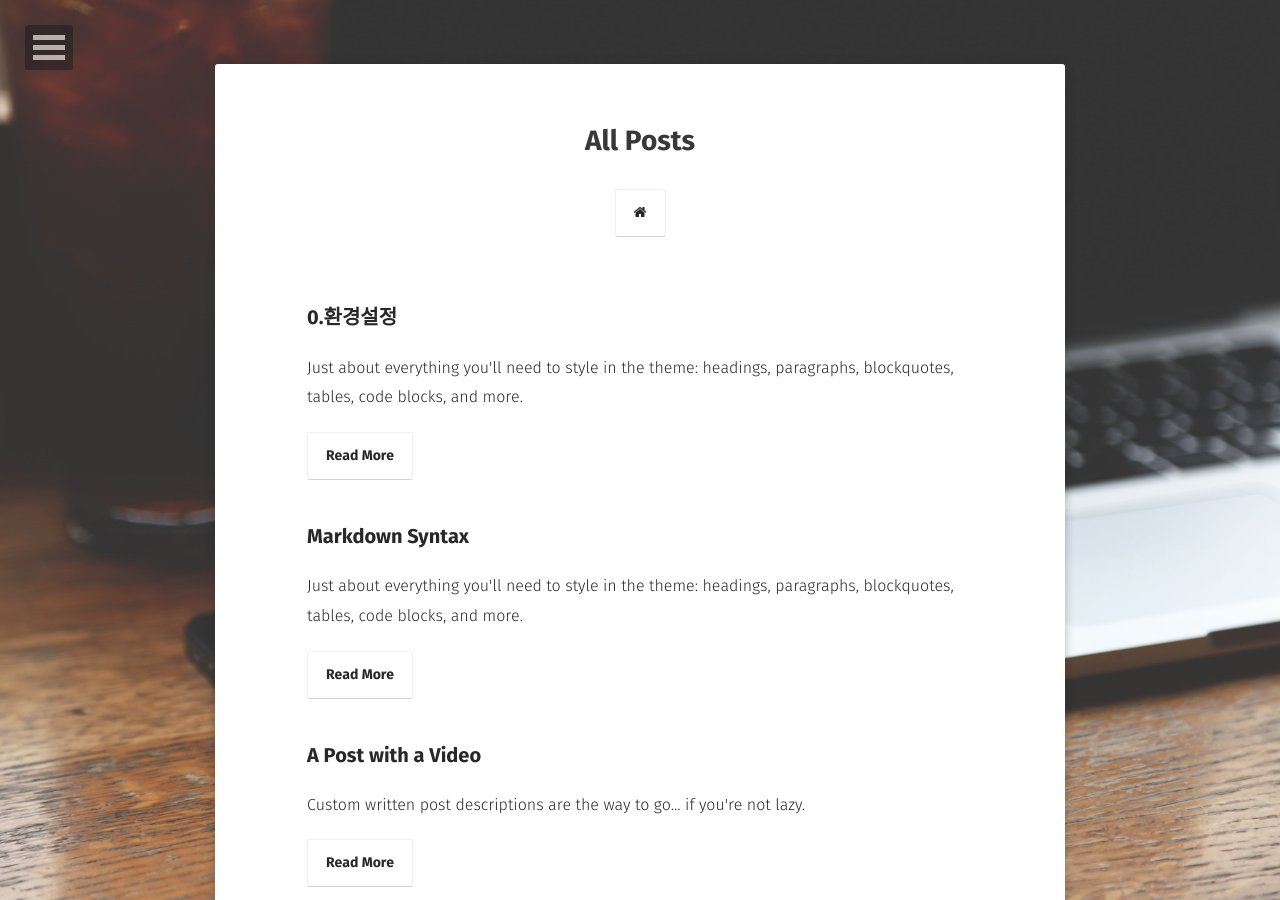
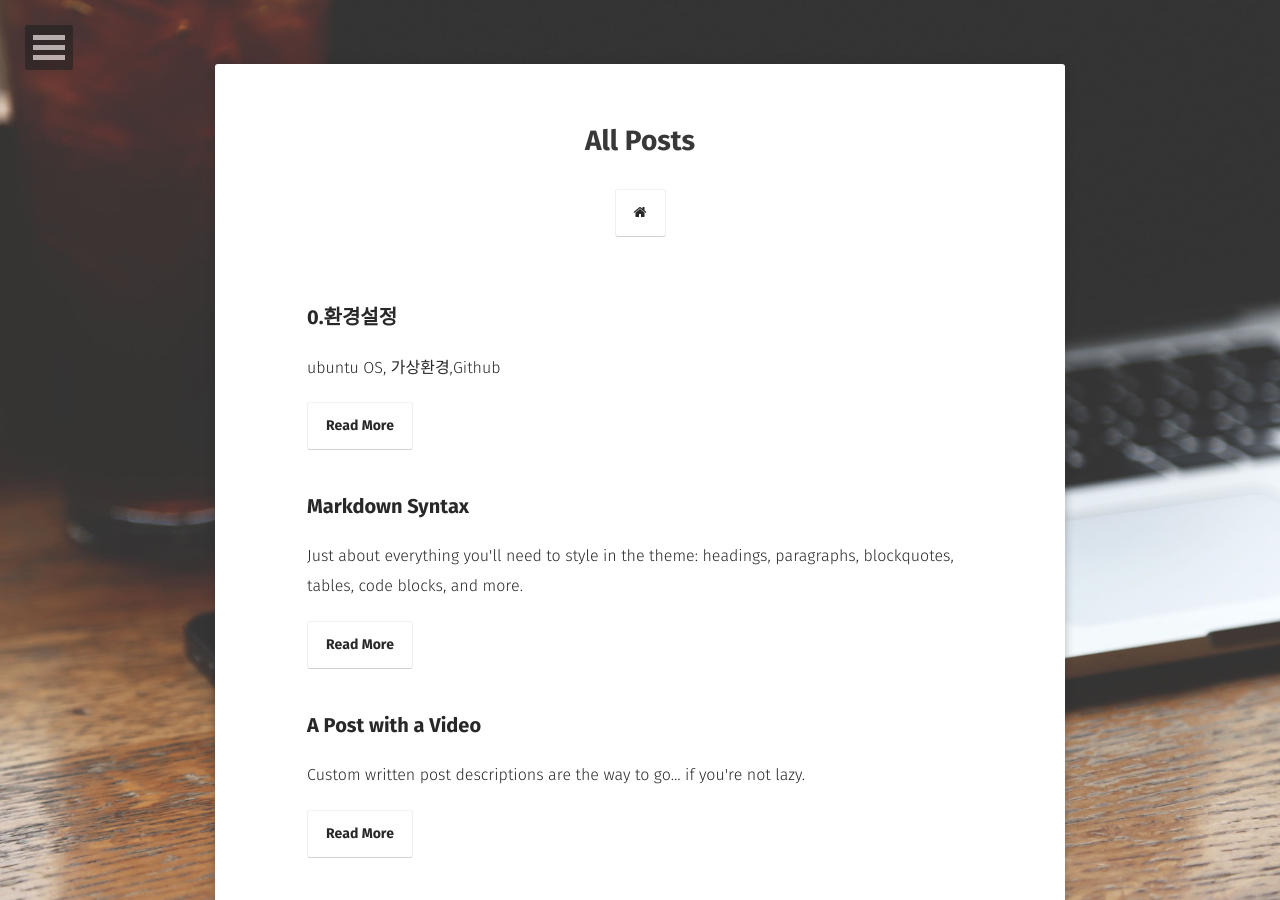
Before and after one commit to HSC-1/HSC-1.github.io, a Jekyll site: the page built from posts/index.md, in a window 1280 px wide and 900 px high. Built offline with Jekyll 4.4.1, drawn with Linux system fonts in a browser that asks for light colours; some web fonts are replaced.

Commit message:
환경설정

```diff
--- a/_posts/2021-01-22-first-post.md
+++ b/_posts/2021-01-22-first-post.md
@@ -2,7 +2,7 @@
 layout: post
 title:  "0.환경설정"
 date:   2021-01-22
-excerpt: "Just about everything you'll need to style in the theme: headings, paragraphs, blockquotes, tables, code blocks, and more."
+excerpt: "ubuntu OS, 가상환경,Github"
 tag:
 - markdown
 - syntax
```
